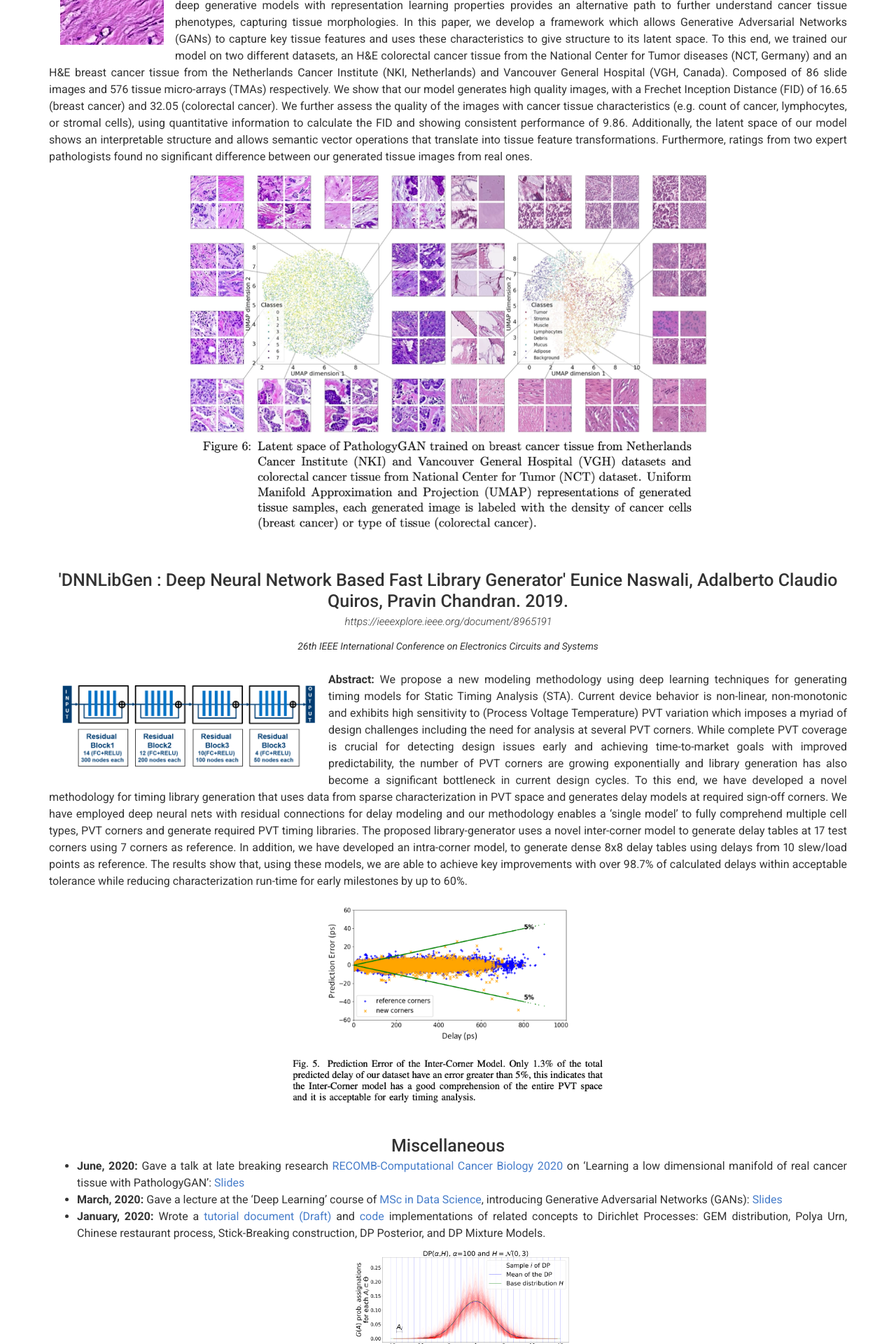
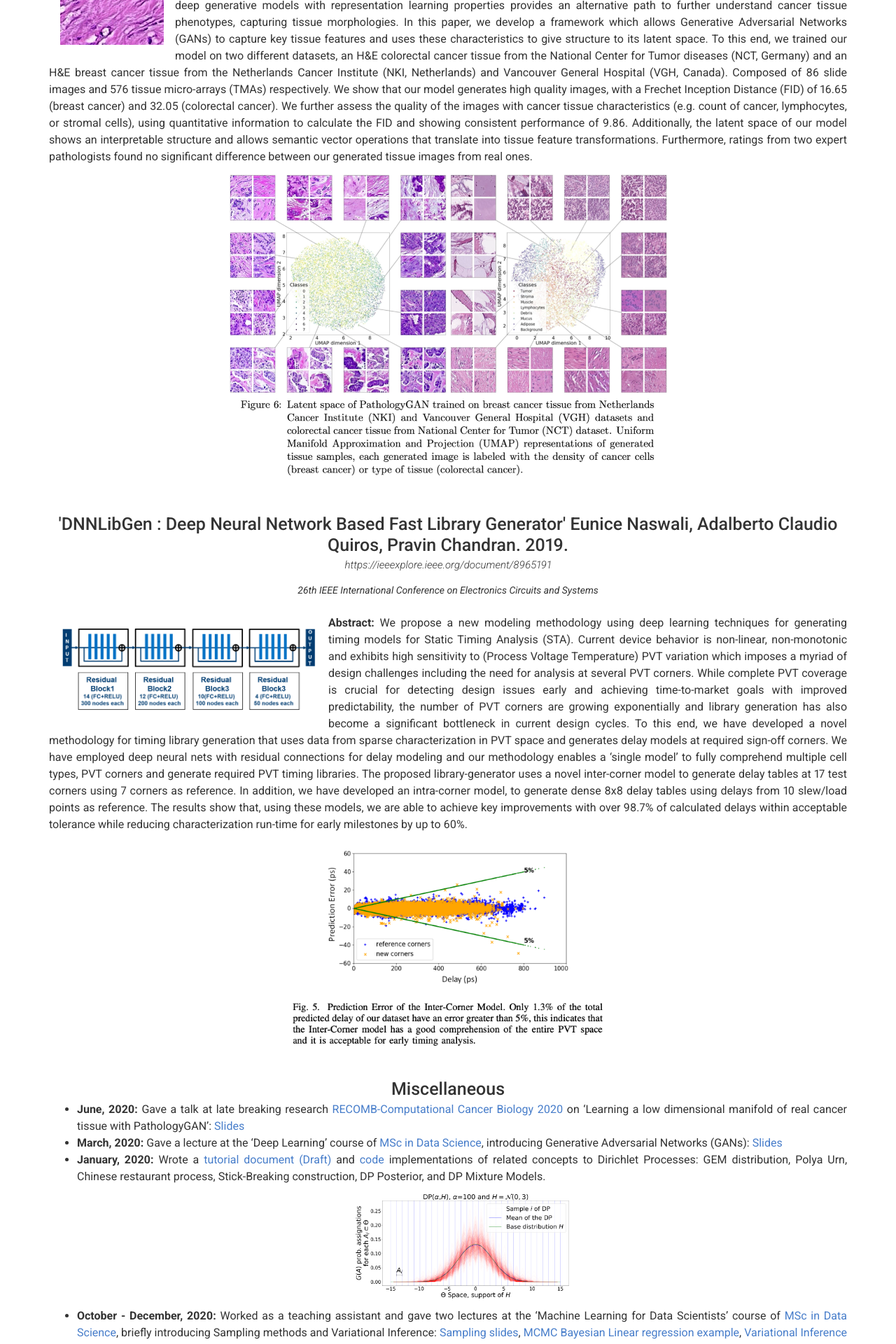
Before and after one commit to AdalbertoCq/adalbertocq.github.io, a Jekyll site: the page built from index.md, in a window 1280 px wide. Shown: the part 2119-4039 px from the top of the page at 70% size. Built offline with Jekyll 4.4.1, drawn with Linux system fonts in a browser that asks for light colours; nearby versions of some CDN libraries.

Commit message:
Update projects.yml

```diff
--- a/_data/projects.yml
+++ b/_data/projects.yml
@@ -31,7 +31,7 @@
     In this paper, we develop a framework which allows Generative Adversarial Networks (GANs) to capture key tissue features and uses these characteristics to give structure to its latent space. To this end, we trained our model on two different datasets, an H&E colorectal cancer tissue from the National Center for Tumor diseases (NCT, Germany) and an H&E breast cancer tissue from the Netherlands Cancer Institute (NKI, Netherlands) and Vancouver General Hospital (VGH, Canada). Composed of 86 slide images and 576 tissue micro-arrays (TMAs) respectively. We show that our model generates high quality images, with a Frechet Inception Distance (FID) of 16.65 (breast cancer) and 32.05 (colorectal cancer). We further assess the quality of the images with cancer tissue characteristics (e.g. count of cancer, lymphocytes, or stromal cells), using quantitative information to calculate the FID and showing consistent performance of 9.86. Additionally, the latent space of our model shows an interpretable structure and allows semantic vector operations that translate into tissue feature transformations. Furthermore, ratings from two expert pathologists found no significant difference between our generated tissue images from real ones.
 
 
-    ![hand](./images/publications/pathologygan/pathologygan_latent.png){: width="65%" height="65%" style="display: block; margin: 0 auto"}
+    ![hand](./images/publications/pathologygan/pathologygan_latent.png){: width="55%" height="55%" style="display: block; margin: 0 auto"}
 
 # Project template
 - layout: top-middle
```
